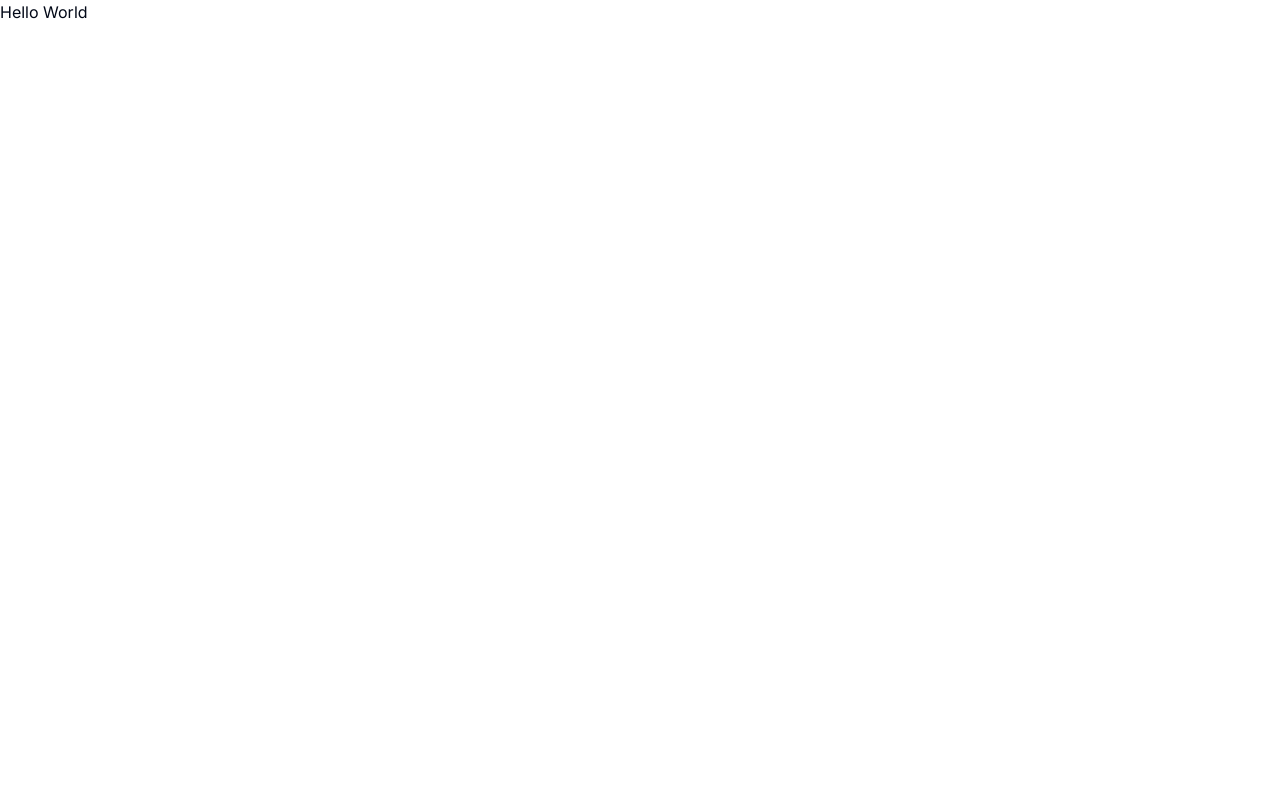
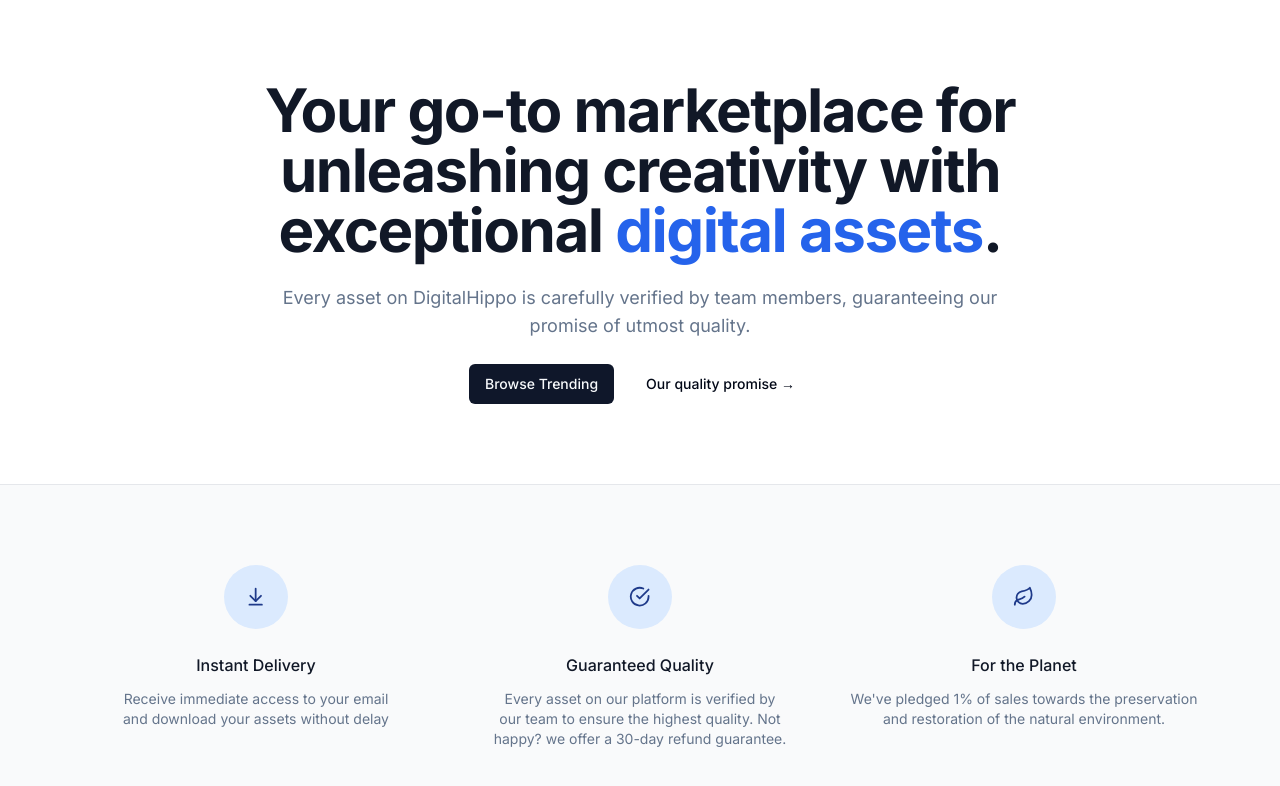
Before and after one commit to miawithcode/digitalhippo, a Next.js app: page / in a window 1280 px wide. Shown: the top 786 px of the page. Built offline with nearby package versions, Linux system fonts and the light colour scheme.

Commit message:
feat: add Hero section and Benefits section to Landing page

```diff
--- a/package.json
+++ b/package.json
@@ -9,6 +9,7 @@
     "lint": "next lint"
   },
   "dependencies": {
+    "@radix-ui/react-slot": "^1.0.2",
     "class-variance-authority": "^0.7.0",
     "clsx": "^2.1.0",
     "lucide-react": "^0.344.0",
--- a/src/app/page.tsx
+++ b/src/app/page.tsx
@@ -1,5 +1,14 @@
+import Hero from '../components/Hero';
+import BenefitsList from '../components/BenefitsList';
+
 export default function Home() {
   return (
-    <p>Hello World</p>
+    <>
+      <Hero />
+
+      {/* TODO: List products */}
+
+      <BenefitsList />
+    </>
   );
 }
--- /dev/null
+++ b/src/components/BenefitsList.tsx
@@ -0,0 +1,39 @@
+import MaxWidthWrapper from './MaxWidthWrapper';
+import { ArrowDownToLine, CheckCircle, Leaf } from 'lucide-react';
+import SingleBenefit from './SingleBenefit';
+
+const benefits = [
+  {
+    name: 'Instant Delivery',
+    Icon: ArrowDownToLine,
+    description:
+      'Receive immediate access to your email and download your assets without delay',
+  },
+  {
+    name: 'Guaranteed Quality',
+    Icon: CheckCircle,
+    description:
+      'Every asset on our platform is verified by our team to ensure the highest quality. Not happy? we offer a 30-day refund guarantee.',
+  },
+  {
+    name: 'For the Planet',
+    Icon: Leaf,
+    description:
+      "We've pledged 1% of sales towards the preservation and restoration of the natural environment.",
+  },
+];
+
+const BenefitsList = () => {
+  return (
+    <section className="border-t border-gray-200 bg-gray-50">
+      <MaxWidthWrapper className="py-20">
+        <div className="grid grid-cols-1 gap-y-12 sm:grid-cols-2 sm:gap-x-6 lg:grid-cols-3 lg:gap-x-8 lg:gap-y-0">
+          {benefits.map((benefit) => {
+            return <SingleBenefit key={benefit.name} {...benefit} />;
+          })}
+        </div>
+      </MaxWidthWrapper>
+    </section>
+  );
+};
+export default BenefitsList;
--- /dev/null
+++ b/src/components/Hero.tsx
@@ -0,0 +1,27 @@
+import MaxWidthWrapper from './MaxWidthWrapper';
+import { Button, buttonVariants } from '@/components/ui/button';
+import Link from 'next/link';
+
+const Hero = () => {
+  return (
+    <MaxWidthWrapper>
+      <div className="py-20 mx-auto text-center flex flex-col items-center max-w-3xl">
+        <h1 className="text-4xl font-bold tracking-tight text-gray-900 sm:text-6xl">
+          Your go-to marketplace for unleashing creativity with exceptional{' '}
+          <span className=" text-blue-600">digital assets</span>.
+        </h1>
+        <p className="mt-6 text-lg max-w-prose text-muted-foreground">
+          Every asset on DigitalHippo is carefully verified by team members,
+          guaranteeing our promise of utmost quality.
+        </p>
+        <div className="mt-6 flex flex-col sm:flex-row gap-4">
+          <Link href="/products" className={buttonVariants()}>
+            Browse Trending
+          </Link>
+          <Button variant="ghost">Our quality promise &rarr;</Button>
+        </div>
+      </div>
+    </MaxWidthWrapper>
+  );
+};
+export default Hero;
--- /dev/null
+++ b/src/components/SingleBenefit.tsx
@@ -0,0 +1,23 @@
+const SingleBenefit = ({ name, Icon, description }) => {
+  return (
+    <article className="text-center md:flex md:items-start md:text-left lg:block lg:text-center">
+
+      {/* ICON */}
+      <div className="md:flex-shrink-0 flex justify-center">
+        <div className="h-16 w-16 flex items-center justify-center rounded-full bg-blue-100 text-blue-900">
+          {<Icon className="w-1/3 h-1/3" />}
+        </div>
+      </div>
+
+      {/* INFO */}
+      <div className="mt-6 md:ml-4 md:mt-0 lg:ml-0 lg:mt-6">
+        <h3 className="text-base font-medium text-gray-900">{name}</h3>
+        <p className="mt-3 text-sm text-muted-foreground text-balance">
+          {description}
+        </p>
+      </div>
+
+    </article>
+  );
+};
+export default SingleBenefit;
--- /dev/null
+++ b/src/components/ui/button.tsx
@@ -0,0 +1,56 @@
+import * as React from "react"
+import { Slot } from "@radix-ui/react-slot"
+import { cva, type VariantProps } from "class-variance-authority"
+
+import { cn } from "@/lib/utils"
+
+const buttonVariants = cva(
+  "inline-flex items-center justify-center whitespace-nowrap rounded-md text-sm font-medium ring-offset-background transition-colors focus-visible:outline-none focus-visible:ring-2 focus-visible:ring-ring focus-visible:ring-offset-2 disabled:pointer-events-none disabled:opacity-50",
+  {
+    variants: {
+      variant: {
+        default: "bg-primary text-primary-foreground hover:bg-primary/90",
+        destructive:
+          "bg-destructive text-destructive-foreground hover:bg-destructive/90",
+        outline:
+          "border border-input bg-background hover:bg-accent hover:text-accent-foreground",
+        secondary:
+          "bg-secondary text-secondary-foreground hover:bg-secondary/80",
+        ghost: "hover:bg-accent hover:text-accent-foreground",
+        link: "text-primary underline-offset-4 hover:underline",
+      },
+      size: {
+        default: "h-10 px-4 py-2",
+        sm: "h-9 rounded-md px-3",
+        lg: "h-11 rounded-md px-8",
+        icon: "h-10 w-10",
+      },
+    },
+    defaultVariants: {
+      variant: "default",
+      size: "default",
+    },
+  }
+)
+
+export interface ButtonProps
+  extends React.ButtonHTMLAttributes<HTMLButtonElement>,
+    VariantProps<typeof buttonVariants> {
+  asChild?: boolean
+}
+
+const Button = React.forwardRef<HTMLButtonElement, ButtonProps>(
+  ({ className, variant, size, asChild = false, ...props }, ref) => {
+    const Comp = asChild ? Slot : "button"
+    return (
+      <Comp
+        className={cn(buttonVariants({ variant, size, className }))}
+        ref={ref}
+        {...props}
+      />
+    )
+  }
+)
+Button.displayName = "Button"
+
+export { Button, buttonVariants }
```
Also changed, not shown: 1 other file (tests, documents, lock files or other folders).
